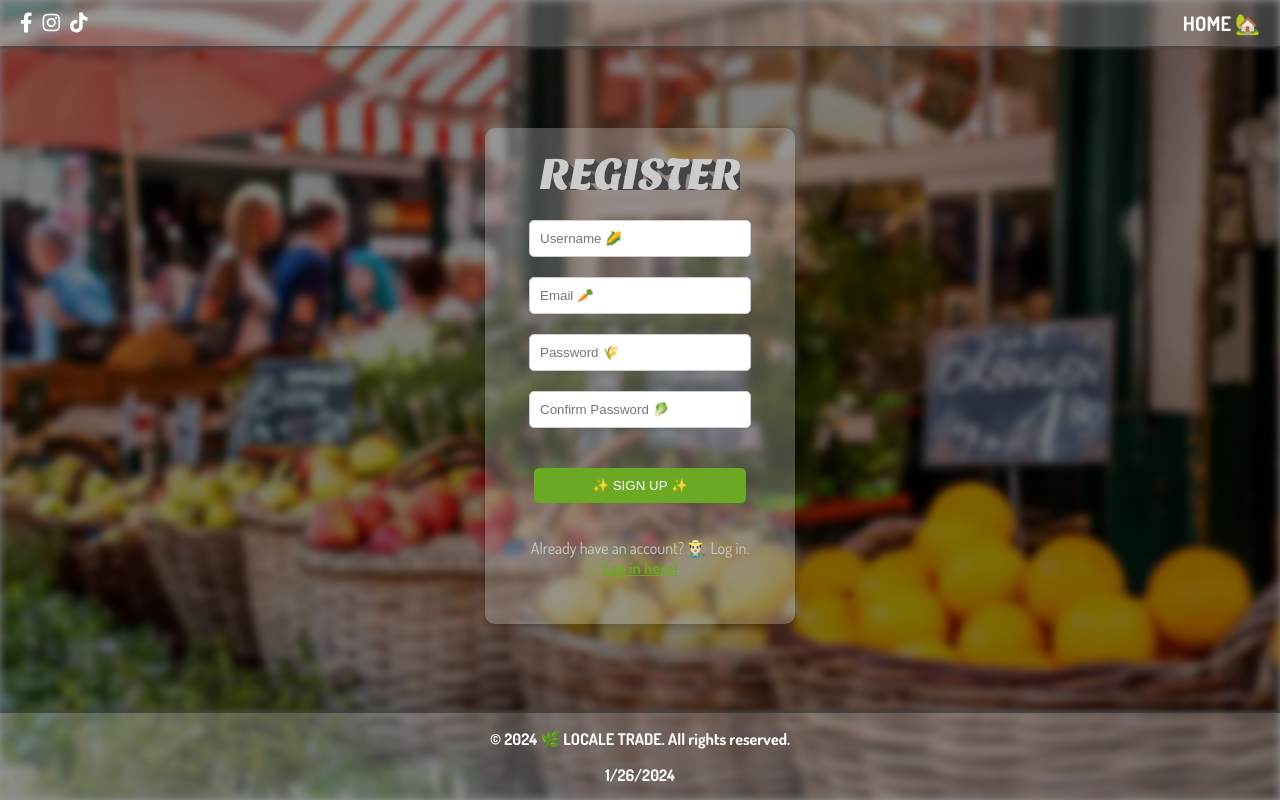
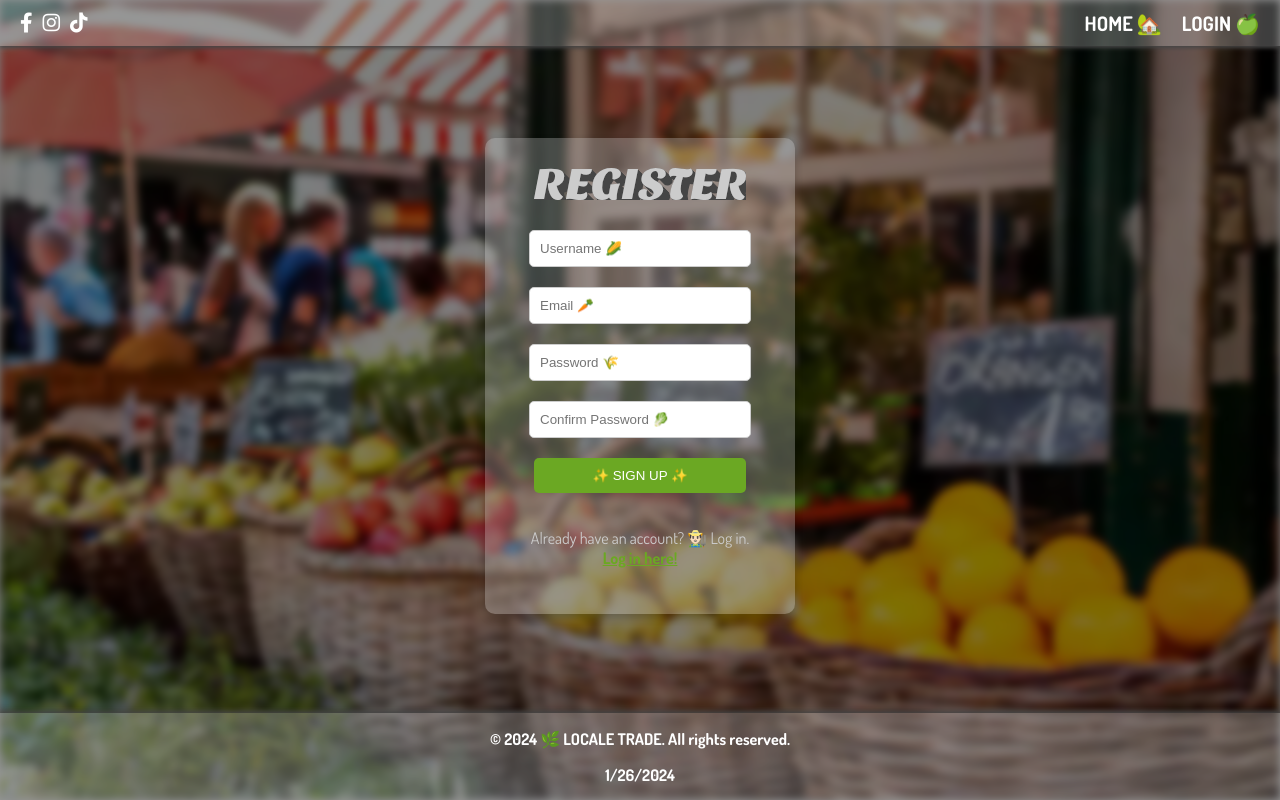
Before and after one commit to banicl/localetrade-rs, a Vue app in the folder locale-trade/: page /register in a window 1280 px wide. Built offline with nearby package versions, Linux system fonts and the light colour scheme.

Commit message:
Login/Register Completed

```diff
--- a/locale-trade/src/components/LoginPage.vue
+++ b/locale-trade/src/components/LoginPage.vue
@@ -10,6 +10,7 @@
       </div>
       <ul class="nav-menu">
         <li><a href="#" @click="goToHome">HOME 🏡</a></li>
+        <li><a href="#" @click="goToRegister">REGISTER 🍎</a></li>
       </ul>
     </nav>
 
@@ -65,7 +66,7 @@ export default {
   }
 
   .title-image {
-    max-width: 80%;
+    max-width: 60%;
     height: auto;
     margin-bottom:30px;
     background-color: transparent;
--- a/locale-trade/src/components/RegisterPage.vue
+++ b/locale-trade/src/components/RegisterPage.vue
@@ -10,6 +10,7 @@
       </div>
       <ul class="nav-menu">
         <li><a href="#" @click="goToHome">HOME 🏡</a></li>
+        <li><a href="#" @click="goToLogin">LOGIN 🍏</a></li>
       </ul>
     </nav>
 
@@ -29,7 +30,6 @@
         <p v-if="password && confirmPassword && !isPasswordValid" class="password-warning">
           Passwords do not match.
         </p>
-        <br>
         <button type="submit" :disabled="!isPasswordValid">✨ SIGN UP ✨</button><br>
         <p class="register-link">Already have an account? 👨🏻‍🌾 Log in.<br><a href="#" @click="goToLogin">Log in here!</a></p>
       </form>
@@ -84,7 +84,7 @@ export default {
   }
 
   .title-image {
-    max-width: 80%;
+    max-width: 85%;
     height: auto;
     margin-bottom:30px;
     background-color: transparent;
```
